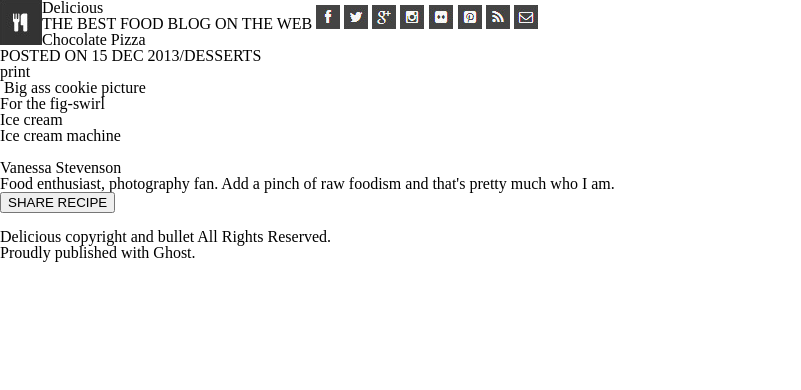
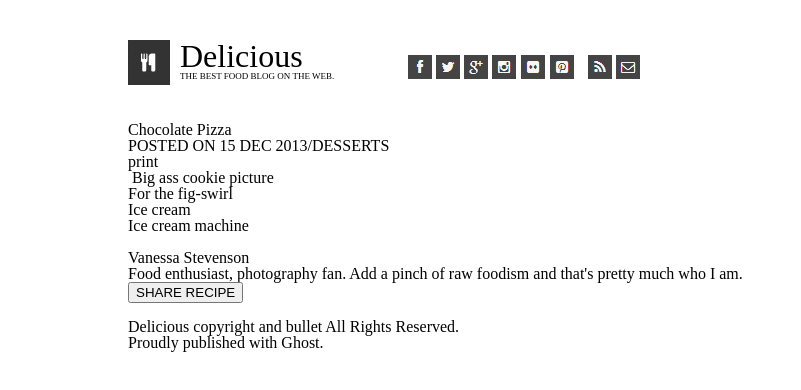
Before and after one commit to ben-hill33/chocolate-pizza, a plain HTML site: page index.html in a window 1280 px wide. Shown: the whole page, without its empty margins (0-801 px from the left). Drawn offline with Linux system fonts and the light colour scheme.

Commit message:
styled header

```diff
--- a/css/style.css
+++ b/css/style.css
@@ -4,10 +4,38 @@
 
 #headertext {
   height: 45;
-  display: inline-block
+  display: inline-block;
+  margin-left: 10px;
 
 }
 
+#bestfood {
+  font-size: xx-small;
+}
+
+#pinterest {
+  margin-right: 10px;
+}
+
+#icon {
+  margin-left: 70px;
+
+}
+
+body {
+  width: 80%;
+  margin-left: auto;
+  margin-right: auto;
+}
+
 h2 {
-  border: 0px;
+  font-size: xx-large;
 }
+
+header {
+  margin-top: 40px;
+}
+
+h1 {
+  margin-top: 40px;
+}
--- a/index.html
+++ b/index.html
@@ -13,14 +13,14 @@
       <img id="logo" src="img/topleftforkknife.png" alt="food icon">
       <section id="headertext">
         <h2>Delicious</h2>
-      <p>THE BEST FOOD BLOG ON THE WEB</p>
+      <p id="bestfood">THE BEST FOOD BLOG ON THE WEB.</p>
       </section>
-      <img src="img/fb-icon.png" alt="facebook logo">
+      <img id="icon" src="img/fb-icon.png" alt="facebook logo">
       <img src="img/twit-icon.png" alt="twitter icon">
       <img src="img/gp-icon.png" alt="google plus icon">
       <img src="img/insta-icon.png" alt="instagram icon">
       <img src="img/flic-icon.png" alt="flicker icon">
-      <img src="img/pinterest-icon.png" alt="pinterest icon">
+      <img id="pinterest" src="img/pinterest-icon.png" alt="pinterest icon">
       <img src="img/upperrightsignal-icon.png" alt="rss icon">
       <img src="img/mail-icon.png" alt="envelope icon">
     </nav>
```
